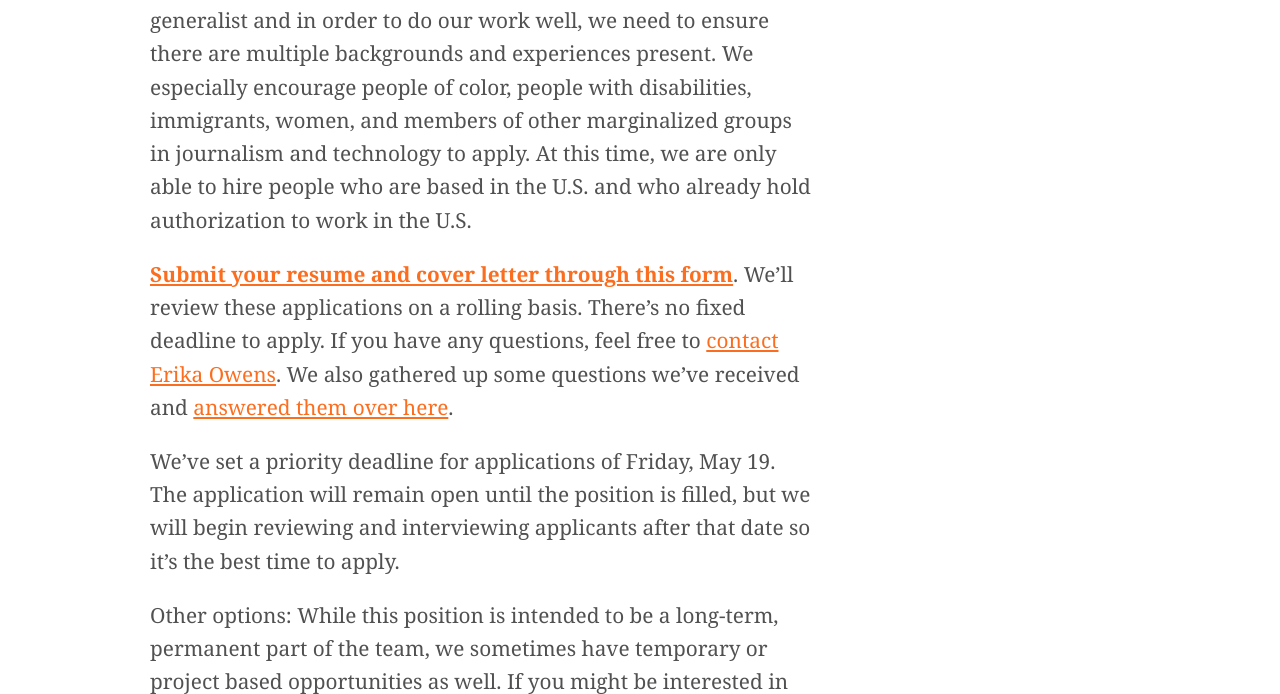
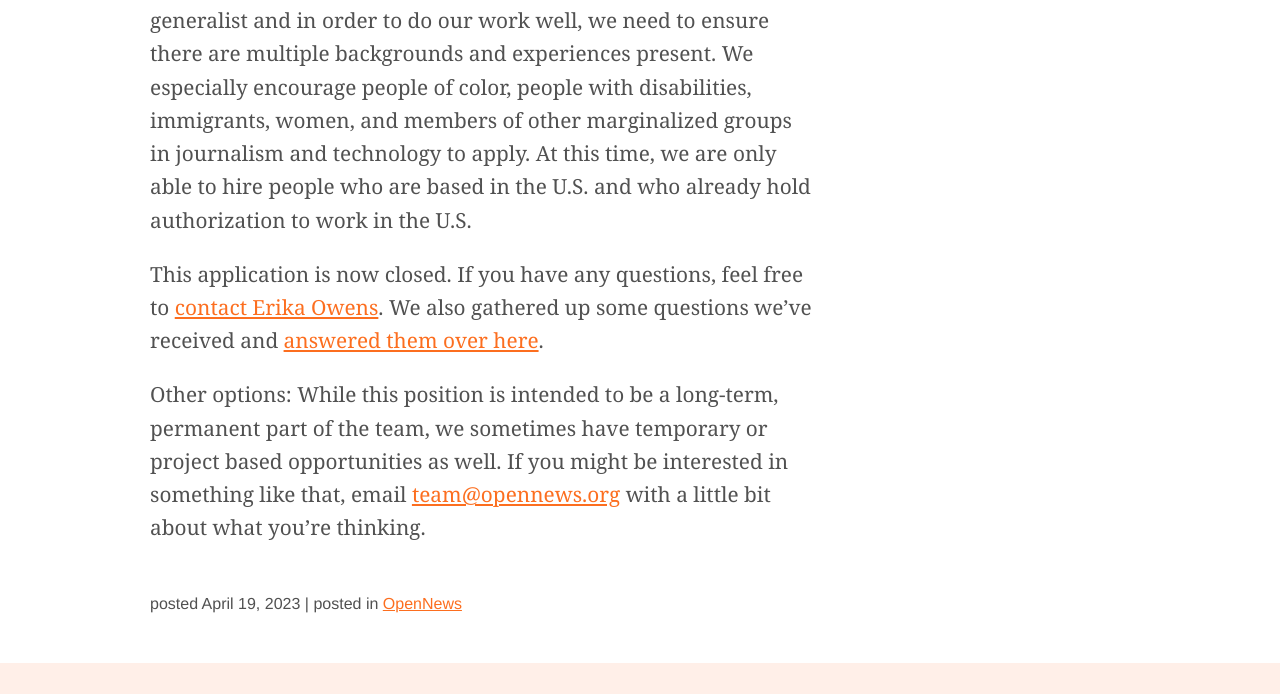
Before and after one commit to OpenNews/opennews-website, a Jekyll site: the page built from _posts/2023-04-19-opennews-hiring-co-director.md, in a window 1280 px wide and 900 px high, scrolled down 3674 px, cut to the strip 0-694 px from the top of the window. Built offline with Jekyll 4.4.1, drawn with Linux system fonts in a browser that asks for light colours; nearby versions of some CDN libraries; some web fonts are replaced; comment, search, counter and statistics services are not loaded.

Commit message:
closing co-director application

```diff
--- a/_posts/2023-04-19-opennews-hiring-co-director.md
+++ b/_posts/2023-04-19-opennews-hiring-co-director.md
@@ -50,8 +50,6 @@ OpenNews benefits:
 ## How To Apply
 If you’re intrigued by this position, but don’t feel like you have the precise background listed, please still do apply. You can reach out with any questions or if you need any further information to feel able to apply.  As a small team, we're excited to hire another generalist and in order to do our work well, we need to ensure there are multiple backgrounds and experiences present. We especially encourage people of color, people with disabilities, immigrants, women, and members of other marginalized groups in journalism and technology to apply. At this time, we are only able to hire people who are based in the U.S. and who already hold authorization to work in the U.S.
 
-**[Submit your resume and cover letter through this form](https://airtable.com/shriDJTVyVwh2BKbR)**. We’ll review these applications on a rolling basis. There’s no fixed deadline to apply. If you have any questions, feel free to [contact Erika Owens](mailto:erika@opennews.org). We also gathered up some questions we've received and [answered them over here](/blog/hiring-co-director-more/).
-
-We’ve set a priority deadline for applications of Friday, May 19. The application will remain open until the position is filled, but we will begin reviewing and interviewing applicants after that date so it’s the best time to apply.
+This application is now closed. If you have any questions, feel free to [contact Erika Owens](mailto:erika@opennews.org). We also gathered up some questions we've received and [answered them over here](/blog/hiring-co-director-more/).
 
 Other options: While this position is intended to be a long-term, permanent part of the team, we sometimes have temporary or project based opportunities as well. If you might be interested in something like that, email [team@opennews.org](mailto:team@opennews.org) with a little bit about what you're thinking.
```
